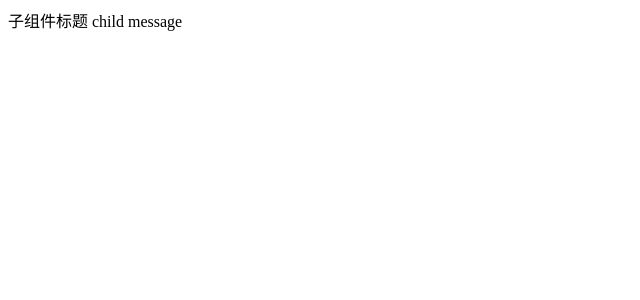
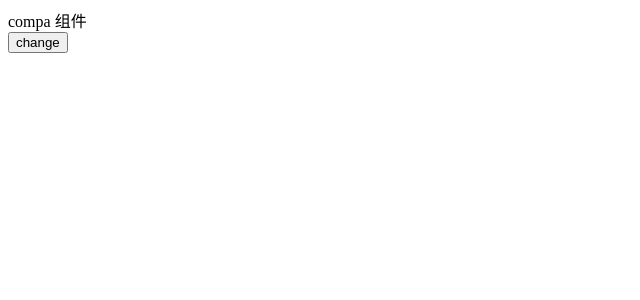
Before and after one commit to frontendway/vue-code-analysis, a Vue app: page /#/ in a window 1280 px wide. Shown: the top 300 px of the page, without its empty margins (0-640 px from the left). Built offline with nearby package versions, Linux system fonts and the light colour scheme.

Commit message:
keep-alive learn

```diff
--- /dev/null
+++ b/src/learn/keep-alive/compa.vue
@@ -0,0 +1,5 @@
+<template>
+  <div>
+    compa 组件
+  </div>
+</template>
--- /dev/null
+++ b/src/learn/keep-alive/compb.vue
@@ -0,0 +1,5 @@
+<template>
+  <div>
+    compb 组件
+  </div>
+</template>
--- /dev/null
+++ b/src/learn/keep-alive/index.vue
@@ -0,0 +1,28 @@
+<template>
+  <div>
+    <component :is="is" />
+    <button @click="change">change</button>
+  </div>
+</template>
+
+<script>
+import Compa from './compa.vue'
+import Compb from './compb.vue'
+
+export default {
+  components: {
+    'compa': Compa,
+    'compb': Compb
+  },
+  data () {
+    return {
+      is: 'compa'
+    }
+  },
+  methods: {
+    change () {
+      this.is = this.is === 'compa' ? 'compb' : 'compa'
+    }
+  }
+}
+</script>
--- a/src/main.js
+++ b/src/main.js
@@ -15,6 +15,7 @@ import MoreKey from './learn/MoreKey.vue'
 import VModel from './learn/VModel.vue'
 import Slot from './learn/slot/index.vue'
 import ScopeSlot from './learn/scope-slot/index.vue'
+import KeepLearn from './learn/keep-alive/index.vue'
 
 import router from './router'
 import RouterComp from './router-learn/router-comp.vue'
@@ -185,11 +186,17 @@ new Vue({
 /* new Vue({
   el: '#app',
   render: c => c(Slot)
-})
-*/
+}) */
 
 // 作用域插槽
-new Vue({
+/* new Vue({
   el: '#app',
   render: c => c(ScopeSlot)
 })
+ */
+
+// keep-alive 组件
+new Vue({
+  el: '#app',
+  render: c => c(KeepLearn)
+})
```
